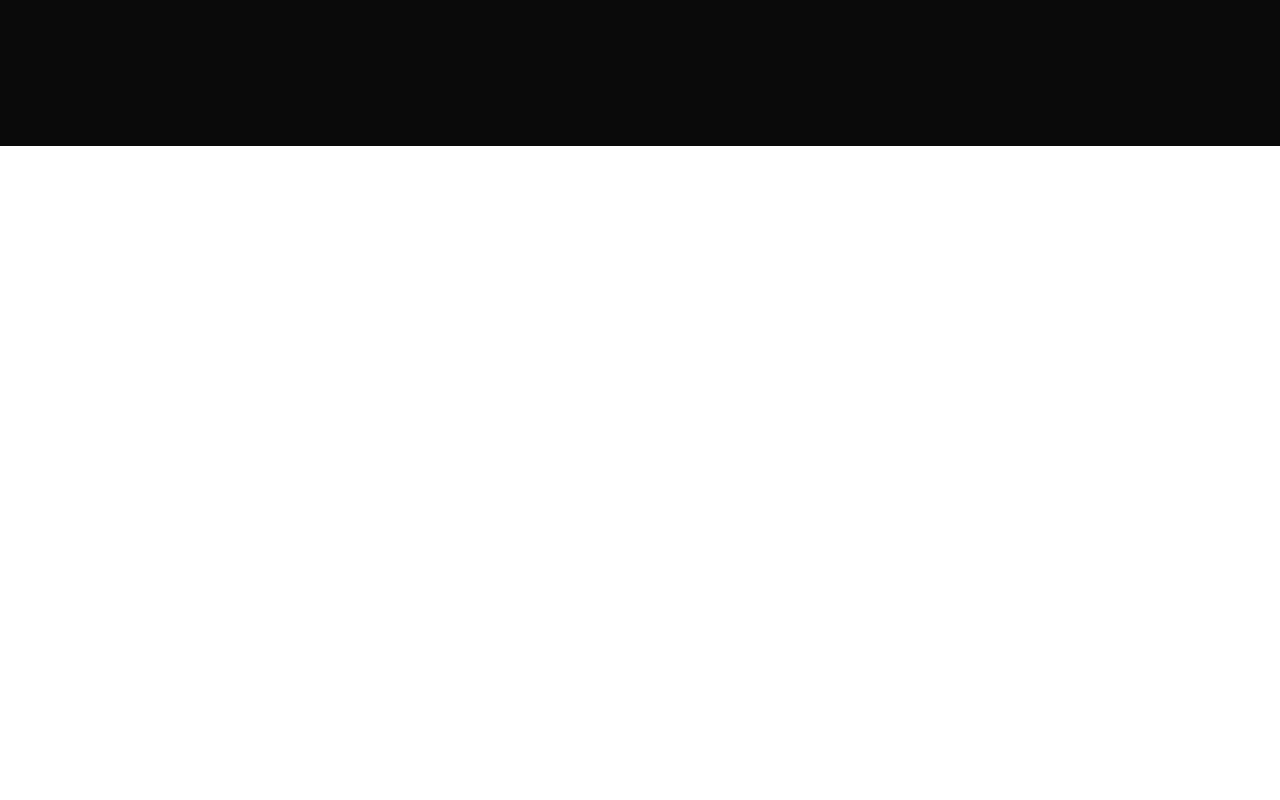
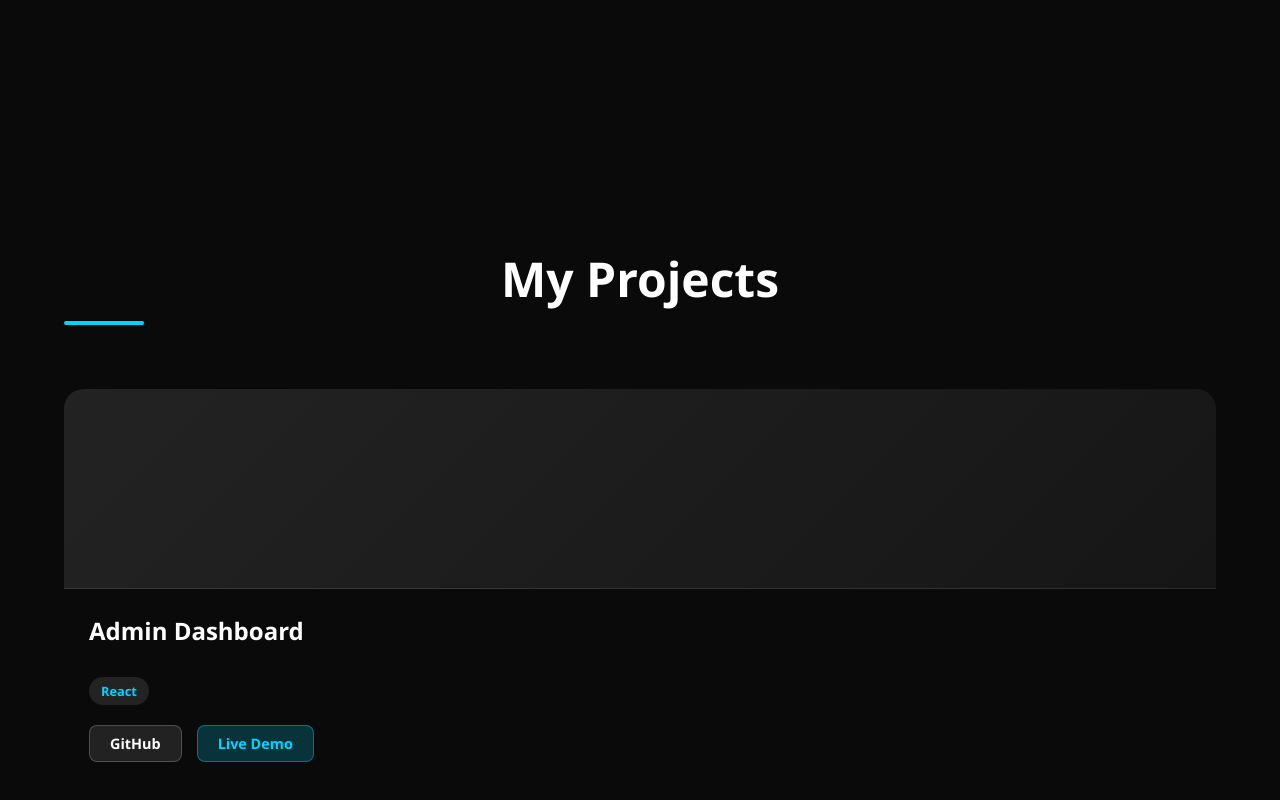
Before and after one commit to M28755/MY-FIRST-PORTFOLIO, a React (Vite) app: page / in a window 1280 px wide. Shown: the part 1454-2254 px from the top of the page. Before the commit the page ends 1600 px from the top, so only its background shows below. Built offline with nearby package versions, Linux system fonts and the light colour scheme.

Commit message:
I have added Project section

```diff
--- a/src/App.jsx
+++ b/src/App.jsx
@@ -2,6 +2,7 @@ import Navbar from './Components/Navbar'
 import './App.css'
 import HeroSection from './Components/HeroSection'
 import AboutSection from './Components/AboutSection'
+import ProjectSection from './Components/ProjectSection'
 
 
 function App() {
@@ -13,6 +14,7 @@ function App() {
         <Navbar />
         <HeroSection />
         <AboutSection />
+        <ProjectSection />
       </div>
 
     </>
--- a/src/Components/CSS/Navbar.css
+++ b/src/Components/CSS/Navbar.css
@@ -14,7 +14,7 @@
 }
 
 .glass {
-    background: linear-gradient(135deg, #241446 0%, #474787 100%, #40d7bc);
+    background: var(--bg-glass);
     backdrop-filter: blur(15px);
     border-bottom: 1px solid rgba(255, 255, 255, 0.2);
     box-shadow: 0 8px 0 rgba(0, 0, 0, 0.3);
@@ -103,7 +103,7 @@
     align-items: center;
     justify-content: center; */
     z-index: 999;
-    background: rgba(255, 255, 255, 0.1);
+    background: rgba(0, 0, 0, 0.733);
     backdrop-filter: blur(15px);
     -webkit-backdrop-filter: blur(15px);
     border-right: 1px solid rgba(255, 255, 255, 0.2);
--- /dev/null
+++ b/src/Components/CSS/ProjectSection.css
@@ -0,0 +1,113 @@
+.projects-section {
+    min-height: 100vh;
+    padding: 100px 5%;
+    background: #0a0a0a;
+}
+
+.projects-section .section-title {
+    text-align: center;
+    margin-bottom: 4rem;
+}
+
+.projects-grid {
+    display: grid;
+    grid-template-columns: repeat(auto-fit, minmax(320px, 1fr));
+    gap: 2.5rem;
+    max-width: 1200px;
+    margin: 0 auto;
+
+}
+
+.project-card {
+    border-radius: 20px;
+    overflow: hidden;
+    display: flex;
+    flex-direction: column;
+    transition: transform 0.4s ease, box-shadow 0.4s ease;
+}
+
+.project-card:hover {
+    transform: translateY(-15px) scale(1.02);
+    box-shadow: 0 20px 40px rgba(0, 212, 255, 0.25);
+}
+
+.project-image {
+    height: 200px;
+    background: linear-gradient(135deg, rgba(255, 255, 255, 0.1), rgba(255, 255, 255, 0.05));
+    display: flex;
+    justify-content: center;
+    align-items: center;
+    color: #a0a0a0;
+    font-size: 1.1rem;
+    border-bottom: 1px solid rgba(255, 255, 255, 0.1);
+}
+
+.project-content {
+    padding: 25px;
+    flex-grow: 1;
+    display: flex;
+    flex-direction: column;
+}
+
+.project-title {
+    font-size: 1.5rem;
+    color: #ffffff;
+    margin-bottom: 10px;
+}
+
+.project-description {
+    font-size: 0.95rem;
+    color: #a0a0a0;
+    line-height: 1.6;
+    margin-bottom: 20px;
+    flex-grow: 1
+}
+
+.project-tags {
+    display: flex;
+    flex-wrap: wrap;
+    gap: 10px;
+    margin-bottom: 20px;
+}
+
+.tag {
+    background: rgba(255, 255, 255, 0.1);
+    color: #00d4ff;
+    padding: 5px 12px;
+    border-radius: 20px;
+    font-size: 0.8rem;
+    font-weight: 600;
+}
+
+.project-links {
+    display: flex;
+    gap: 15px;
+}
+
+.project-btn {
+    padding: 8px 20px;
+    border-radius: 8px;
+    text-decoration: none;
+    font-weight: 600;
+    font-size: 0.9rem;
+    transition: all 0.3s ease;
+    background: rgba(255, 255, 255, 0.1);
+    color: white;
+    border: 1px solid rgba(255, 255, 255, 0.2);
+}
+
+.project-btn:hover {
+    background: rgba(255, 255, 255, 0.25);
+    transform: translateY(-2px);
+}
+
+.primary-btn {
+    background: rgba(0, 212, 255, 0.2);
+    border: 1px solid rgba(0, 212, 255, 0.4);
+    color: #00d4ff;
+}
+
+.primary-btn:hover {
+    background: rgba(0, 212, 255, 0.4);
+    box-shadow: 0 5px 15px rgba(0, 212, 255, 0.3);
+}
--- /dev/null
+++ b/src/Components/ProjectSection.jsx
@@ -0,0 +1,87 @@
+import { motion } from 'framer-motion';
+import './CSS/ProjectSection.css'
+
+
+function ProjectSection() {
+    const projects = [
+        {
+            id: 1,
+            title: 'Admin Dashboard',
+            description: '',
+            tags: ['React'],
+            github: '#',
+            live: '#'
+        }
+    ];
+
+    const containerVarients = {
+        hidden: { opacity: 0 },
+        visible: {
+            opacity: 1,
+            transition: {
+                staggerChidren: 0.3
+            }
+        }
+    }
+    const cardVarients = {
+        hidden: { opacity: 0, y: 50 },
+        visible: {
+            opacity: 1,
+            y: 0,
+            transition: { duration: 0.6, ease: "easeOut" }
+        }
+    }
+    return (
+        <>
+            <section className="projects-section" id="projects">
+                <h2 className="section-title">My Projects</h2>
+
+                <motion.div
+                    className='projects-grid'
+                    variants={containerVarients}
+                    initial="hidden"
+                    whileInView="visible"
+
+                >
+                    {projects.map((project) => (
+                        <motion.div
+                            className='project-card '
+                            key={project.id}
+                            variants={cardVarients}
+                        >
+                            <div className="project-image">
+
+                            </div>
+
+                            <div className="project-content">
+                                <h3 className="project-title">{project.title}</h3>
+                                <p className="project-description">{project.description}</p>
+                                {/* Tags */}
+                                <div className="project-tags">
+                                    {
+                                        project.tags.map((tag, index) => (
+                                            <span key={index} className='tag'>{tag}</span>
+                                        ))
+                                    }
+                                </div>
+
+                                {/* Action buttton */}
+                                <div className="project-links">
+                                    <a href={project.github} target="_blank" rel="noreferrer" className="project-btn">GitHub</a>
+                                    <a href={project.live} target="_blank" rel="noreferrer" className="project-btn primary-btn">Live Demo</a>
+
+                                </div>
+                            </div>
+
+                        </motion.div>
+                    ))
+
+                    }
+
+                </motion.div>
+
+            </section>
+        </>
+    )
+}
+export default ProjectSection;
--- a/src/index.css
+++ b/src/index.css
@@ -1,51 +1,12 @@
-/* :root {
-  --text: #6b6375;
-  --text-h: #08060d;
-  --bg: #fff;
-  --border: #e5e4e7;
-  --code-bg: #f4f3ec;
-  --accent: #aa3bff;
-  --accent-bg: rgba(170, 59, 255, 0.1);
-  --accent-border: rgba(170, 59, 255, 0.5);
-  --social-bg: rgba(244, 243, 236, 0.5);
-  --shadow:
-    rgba(0, 0, 0, 0.1) 0 10px 15px -3px, rgba(0, 0, 0, 0.05) 0 4px 6px -2px;
-
-  --sans: system-ui, 'Segoe UI', Roboto, sans-serif;
-  --heading: system-ui, 'Segoe UI', Roboto, sans-serif;
-  --mono: ui-monospace, Consolas, monospace;
-
-  font: 18px/145% var(--sans);
-  letter-spacing: 0.18px;
-  color-scheme: light dark;
-  color: var(--text);
-  background: var(--bg);
-  font-synthesis: none;
-  text-rendering: optimizeLegibility;
-  -webkit-font-smoothing: antialiased;
-  -moz-osx-font-smoothing: grayscale;
-
-  @media (max-width: 1024px) {
-    font-size: 16px;
-  }
+:root {
+  --neon-green: #00ff88;
+  --neon-cyan: #00f0ff;
+  --neon-purple: #b44aff;
+  --neon-pink: #ff2d95;
+  --bg-dark: #0a0a0f;
+  --bg-card: rgba(15, 15, 25, 0.8);
+  --bg-glass: rgba(10, 10, 20, 0.65);
+  --text-primary: #e0e0e0;
+  --text-secondary: #888;
+  --border-glow: rgba(0, 255, 136, 0.15);
 }
-
-@media (prefers-color-scheme: dark) {
-  :root {
-    --text: #9ca3af;
-    --text-h: #f3f4f6;
-    --bg: #16171d;
-    --border: #2e303a;
-    --code-bg: #1f2028;
-    --accent: #c084fc;
-    --accent-bg: rgba(192, 132, 252, 0.15);
-    --accent-border: rgba(192, 132, 252, 0.5);
-    --social-bg: rgba(47, 48, 58, 0.5);
-    --shadow:
-      rgba(0, 0, 0, 0.4) 0 10px 15px -3px, rgba(0, 0, 0, 0.25) 0 4px 6px -2px;
-  }
-
-  #social .button-icon {
-    filter: invert(1) brightness(2);
-  }
-} */
```
